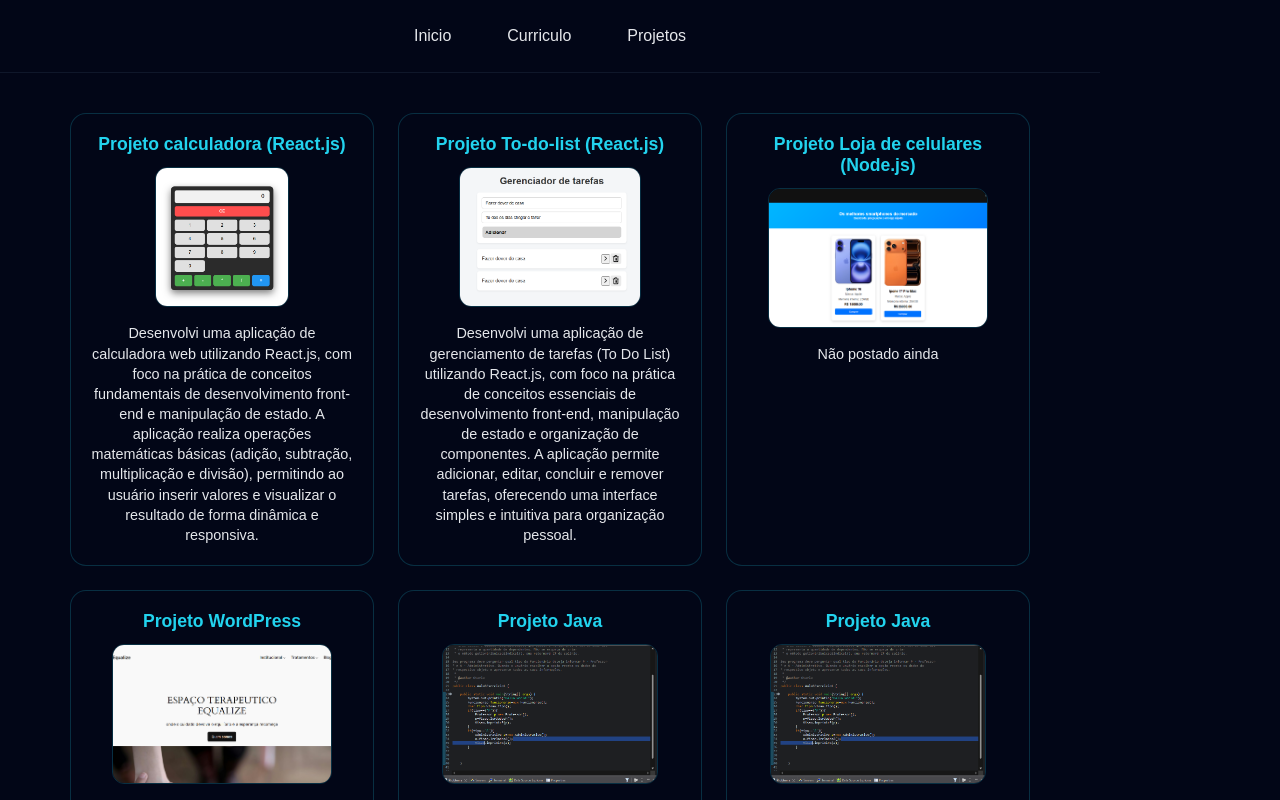
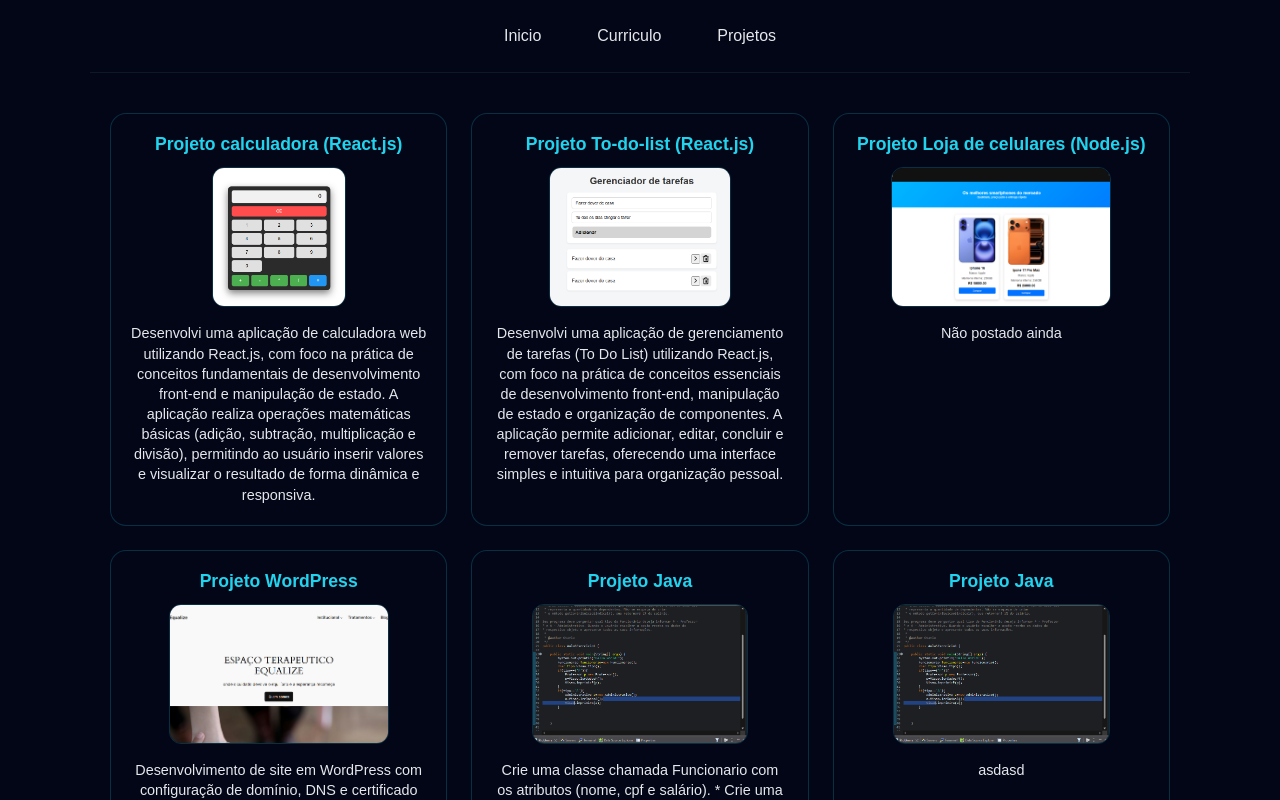
Before and after one commit to sxOtavio/curriculum, a React (Vite) app: page /projects in a window 1280 px wide. Shown: the top 800 px of the page. Built offline with nearby package versions, Linux system fonts and the light colour scheme.

Commit message:
Refactor CSS layout and fix overflow issues

```diff
--- a/src/index.css
+++ b/src/index.css
@@ -1,14 +1,17 @@
-/* RESET GLOBAL REAL */
-html, body, #root {
-  width: 100%;
-  min-height: 100%;
-  margin: 0;
-  padding: 0;
+body {
+  min-height: 100vh;
+  background: #020617;
+
+  display: flex;
+  justify-content: center;   /* centraliza horizontal */
+  align-items: flex-start;   /* começa do topo */
+
+  font-family: Arial, Helvetica, sans-serif;
 }
 
-/* CENTRALIZA O ROOT */
-body {
+/* ROOT DO REACT */
+#root {
+  width: 100%;
   display: flex;
-  justify-content: center; /* CENTRALIZA A PÁGINA */
-  background-color: #0f172a;
+  justify-content: center;
 }
--- a/src/pages/Projetos.css
+++ b/src/pages/Projetos.css
@@ -1,15 +1,23 @@
 /* ================= RESET ================= */
-* {
+*,
+*::before,
+*::after {
   margin: 0;
   padding: 0;
   box-sizing: border-box;
 }
 
+/* 🔥 evita scroll lateral fantasma */
+html, body {
+  overflow-x: hidden;
+}
+
 body {
   background: #020617;
-  display: flex;
-  justify-content: center;
   font-family: Arial, Helvetica, sans-serif;
+
+  /* ❌ removido flex daqui */
+  /* flex no body causa overflow em mobile */
 }
 
 /* ================= VARIÁVEIS ================= */
@@ -25,6 +33,8 @@ body {
   width: 100%;
   max-width: 1100px;
   min-height: 100vh;
+
+  margin: 0 auto; /* ✅ CENTRALIZA CORRETAMENTE */
 
   display: flex;
   flex-direction: column;
@@ -67,17 +77,21 @@ body {
 /* ================= PROJECTS GRID ================= */
 .projectsContainer {
   width: 100%;
-  max-width: 1000px;
-  margin: 0 auto;
+  max-width: 100%;
   padding: 40px 20px;
 
   display: grid;
-  grid-template-columns: repeat(auto-fit, minmax(250px, 1fr));
+  grid-template-columns: repeat(auto-fit, minmax(260px, 1fr));
   gap: 24px;
+
+  margin: 0 auto;
 }
 
 /* CARD */
 .projects {
+  width: 100%;
+  min-width: 0; /* 🔥 corrige overflow do grid */
+
   background-color: #020617;
   border: 1px solid #22d3ee33;
   border-radius: 16px;
@@ -121,7 +135,6 @@ body {
 }
 
 /* ================= TERMINAL ================= */
-/* ✅ AGORA FUNCIONA EM TODAS AS TELAS */
 .terminal {
   background-color: #111827;
   color: #e5e7eb;
@@ -130,6 +143,7 @@ body {
   font-family: "Fira Code", monospace;
   position: relative;
   padding-left: 40px;
+
   width: 100%;
   max-width: 800px;
 }
@@ -177,7 +191,6 @@ body {
 
 /* ================= RESPONSIVO ================= */
 @media (max-width: 768px) {
-
   .projectsContainer {
     padding: 25px 15px;
   }
@@ -189,6 +202,7 @@ body {
 
 @media (max-width: 480px) {
 
+  /* 1 card por linha */
   .projectsContainer {
     grid-template-columns: 1fr;
   }
```
